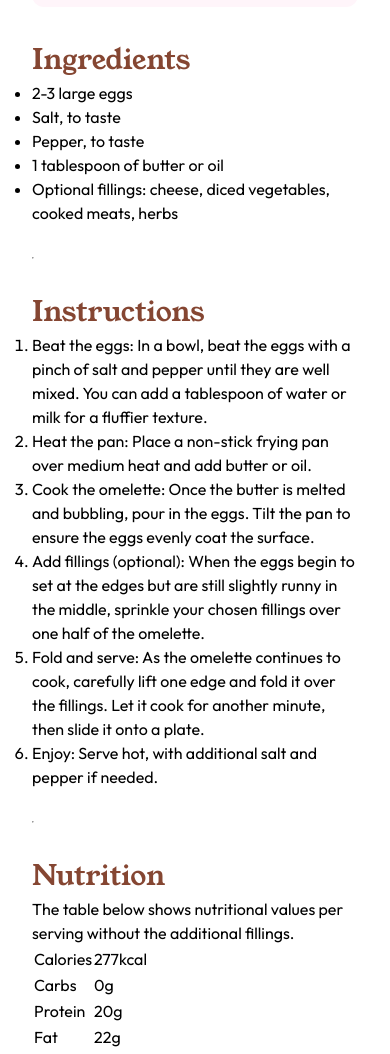
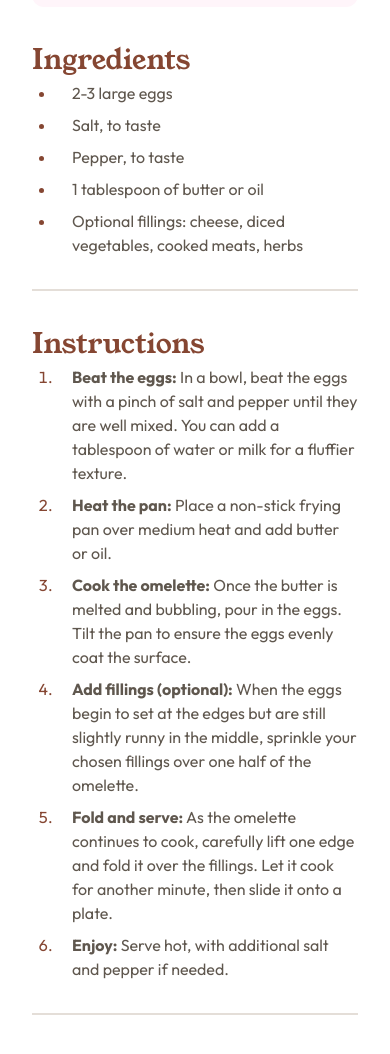
Before and after one commit to nvalline/fm-recipe-page, a plain HTML site: page index.html in a window 390 px wide. Shown: the part 660-1714 px from the top of the page. Drawn offline with Linux system fonts and the light colour scheme.

Commit message:
added instructions mobile styles

```diff
--- a/index.html
+++ b/index.html
@@ -43,7 +43,7 @@
 						</ul>
 					</div>
 					<div class="ingredients">
-						<h2>Ingredients</h2>
+						<h2 class="titles">Ingredients</h2>
 						<ul>
 							<li>2-3 large eggs</li>
 							<li>Salt, to taste</li>
@@ -55,41 +55,42 @@
 						</ul>
 					</div>
 					<hr />
-					<div>
-						<h2>Instructions</h2>
+					<div class="instructions">
+						<h2 class="titles">Instructions</h2>
 						<ol>
 							<li>
-								Beat the eggs: In a bowl, beat the eggs with a pinch of salt and
-								pepper until they are well mixed. You can add a tablespoon of
-								water or milk for a fluffier texture.
+								<span>Beat the eggs:</span> In a bowl, beat the eggs with a
+								pinch of salt and pepper until they are well mixed. You can add
+								a tablespoon of water or milk for a fluffier texture.
 							</li>
 							<li>
-								Heat the pan: Place a non-stick frying pan over medium heat and
-								add butter or oil.
+								<span>Heat the pan:</span> Place a non-stick frying pan over
+								medium heat and add butter or oil.
 							</li>
 							<li>
-								Cook the omelette: Once the butter is melted and bubbling, pour
-								in the eggs. Tilt the pan to ensure the eggs evenly coat the
-								surface.
+								<span>Cook the omelette:</span> Once the butter is melted and
+								bubbling, pour in the eggs. Tilt the pan to ensure the eggs
+								evenly coat the surface.
 							</li>
 							<li>
-								Add fillings (optional): When the eggs begin to set at the edges
-								but are still slightly runny in the middle, sprinkle your chosen
-								fillings over one half of the omelette.
+								<span>Add fillings (optional):</span> When the eggs begin to set
+								at the edges but are still slightly runny in the middle,
+								sprinkle your chosen fillings over one half of the omelette.
 							</li>
 							<li>
-								Fold and serve: As the omelette continues to cook, carefully
-								lift one edge and fold it over the fillings. Let it cook for
-								another minute, then slide it onto a plate.
+								<span>Fold and serve:</span> As the omelette continues to cook,
+								carefully lift one edge and fold it over the fillings. Let it
+								cook for another minute, then slide it onto a plate.
 							</li>
 							<li>
-								Enjoy: Serve hot, with additional salt and pepper if needed.
+								<span>Enjoy:</span> Serve hot, with additional salt and pepper
+								if needed.
 							</li>
 						</ol>
 					</div>
 					<hr />
 					<div>
-						<h2>Nutrition</h2>
+						<h2 class="titles">Nutrition</h2>
 						<p>
 							The table below shows nutritional values per serving without the
 							additional fillings.
--- a/styles.css
+++ b/styles.css
@@ -51,6 +51,11 @@ body {
 	font-family: 'Outfit', sans-serif;
 	font-size: var(--body);
 	line-height: 1.5;
+}
+
+hr {
+	width: 100%;
+	border: 1px solid var(--lightGrey);
 }
 
 .recipe {
@@ -125,7 +130,7 @@ body {
 	}
 }
 
-h2 {
+.titles {
 	font-family: 'YoungSerif', serif;
 	font-size: var(--heading-md);
 	font-weight: 400;
@@ -134,4 +139,48 @@ h2 {
 
 .ingredients {
 	width: 100%;
+
+	ul {
+		margin-left: 1.5rem;
+
+		li {
+			padding-left: 1rem;
+			color: var(--wengeBrown);
+		}
+
+		li::marker {
+			margin-right: 1rem;
+			color: var(--nutmeg);
+		}
+
+		li:not(:last-child) {
+			margin-bottom: 0.5rem;
+		}
+	}
 }
+
+.instructions {
+	width: 100%;
+
+	ol {
+		margin-left: 1.5rem;
+
+		li {
+			padding-left: 1rem;
+			color: var(--wengeBrown);
+		}
+
+		li::marker {
+			margin-right: 1rem;
+			color: var(--nutmeg);
+		}
+
+		li span {
+			font-weight: 700;
+		}
+
+		li:not(:last-child) {
+			margin-bottom: 0.5rem;
+		}
+	}
+}
```
